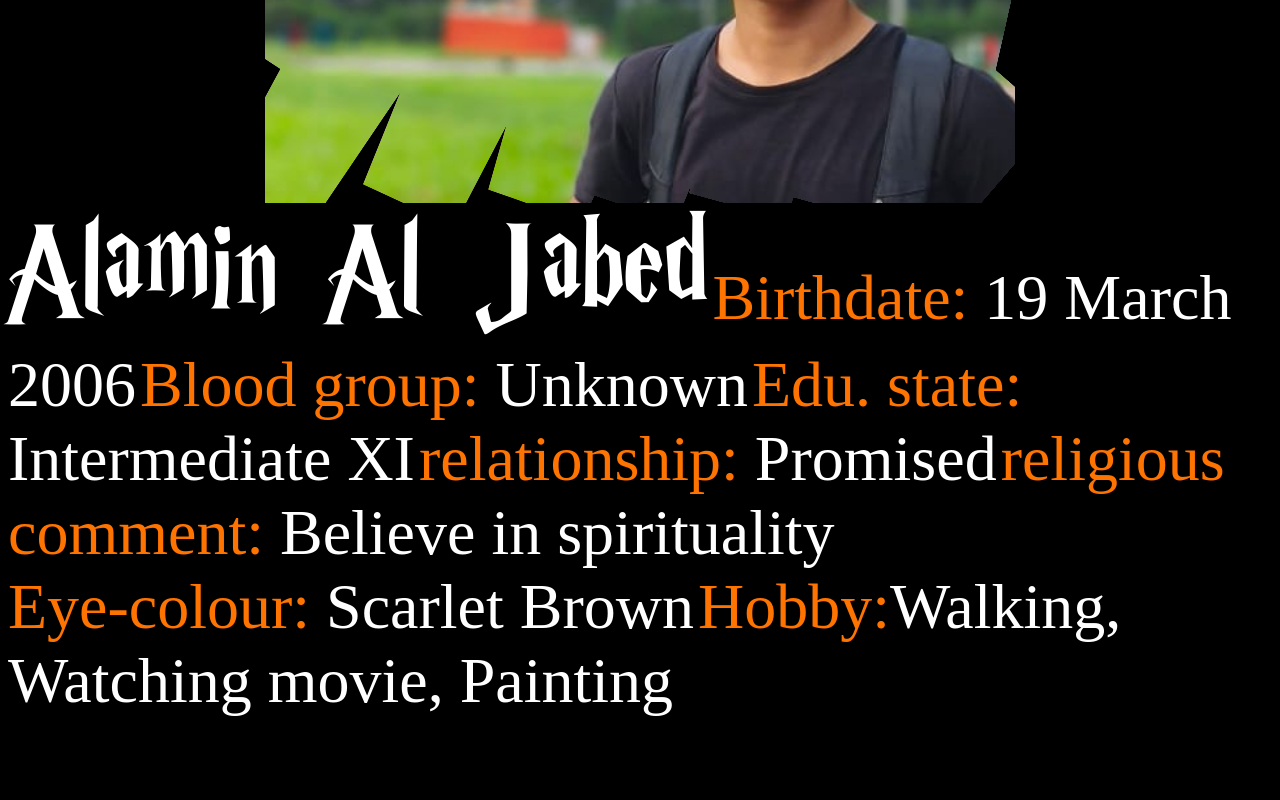
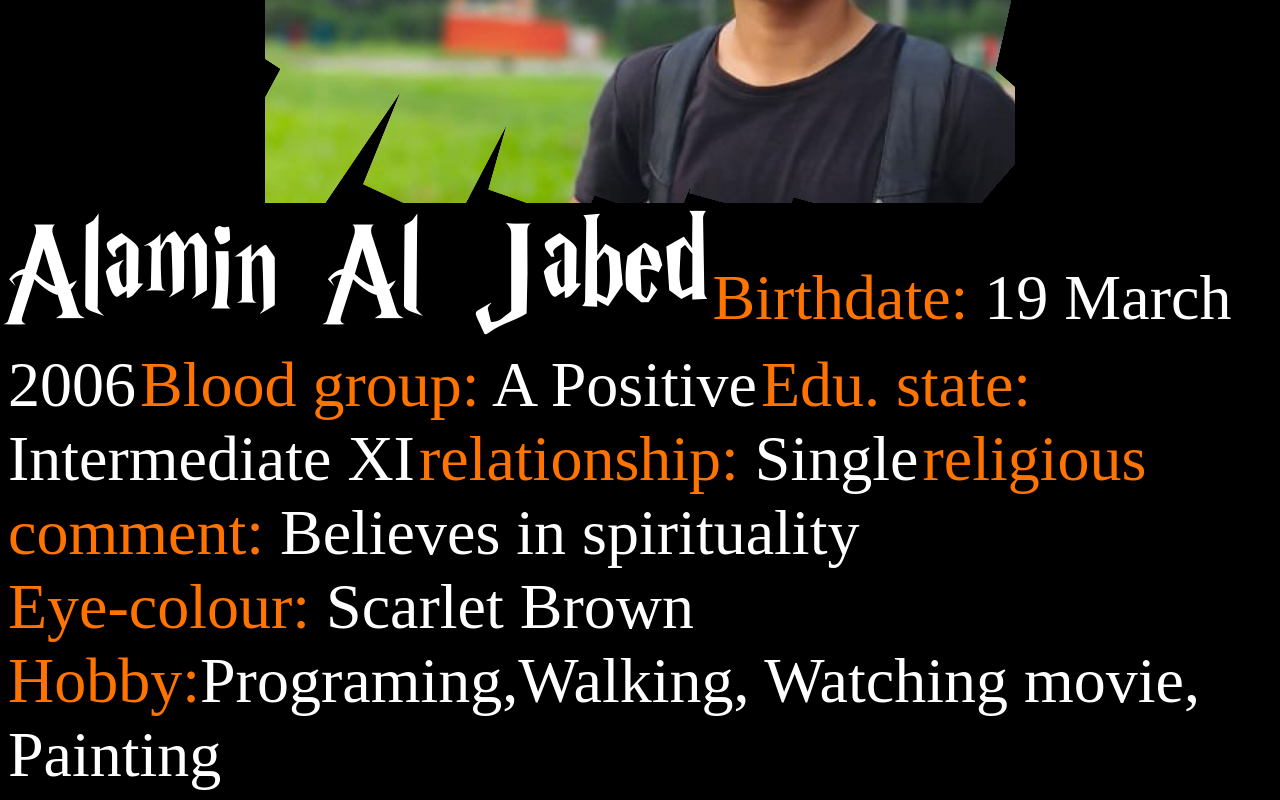
Before and after one commit to alaminaljabed/Hogwarts, a plain HTML site: page bio.html in a window 1280 px wide. Shown: the part 336-1136 px from the top of the page. Before the commit the page ends 1062 px from the top, so only its background shows below. Drawn offline with Linux system fonts and the light colour scheme.

Commit message:
Update bio.html

```diff
--- a/bio.html
+++ b/bio.html
@@ -15,13 +15,13 @@
 </div>
 <p3>Alamin Al Jabed</p3>
 <p10> Birthdate: </p10><p11>19 March 2006</p11>
-<p10> Blood group: </p10><p11>Unknown</p11>
+<p10> Blood group: </p10><p11>A Positive</p11>
 <p10> Edu. state: </p10><p11>Intermediate XI</p11>
-<p10> relationship: </p10><p11>Promised</p11>
-<p10> religious comment: </p10><p11>Believe in spirituality</p11>
+<p10> relationship: </p10><p11>Single</p11>
+<p10> religious comment: </p10><p11>Believes in spirituality</p11>
 <br>
 <p10> Eye-colour: </p10><p11>Scarlet Brown</p11>
-<p10> Hobby:</p10><p11>Walking, Watching movie, Painting</p11>
+<p10> Hobby:</p10><p11>Programing,Walking, Watching movie, Painting</p11>
 </body>
 
 
```
